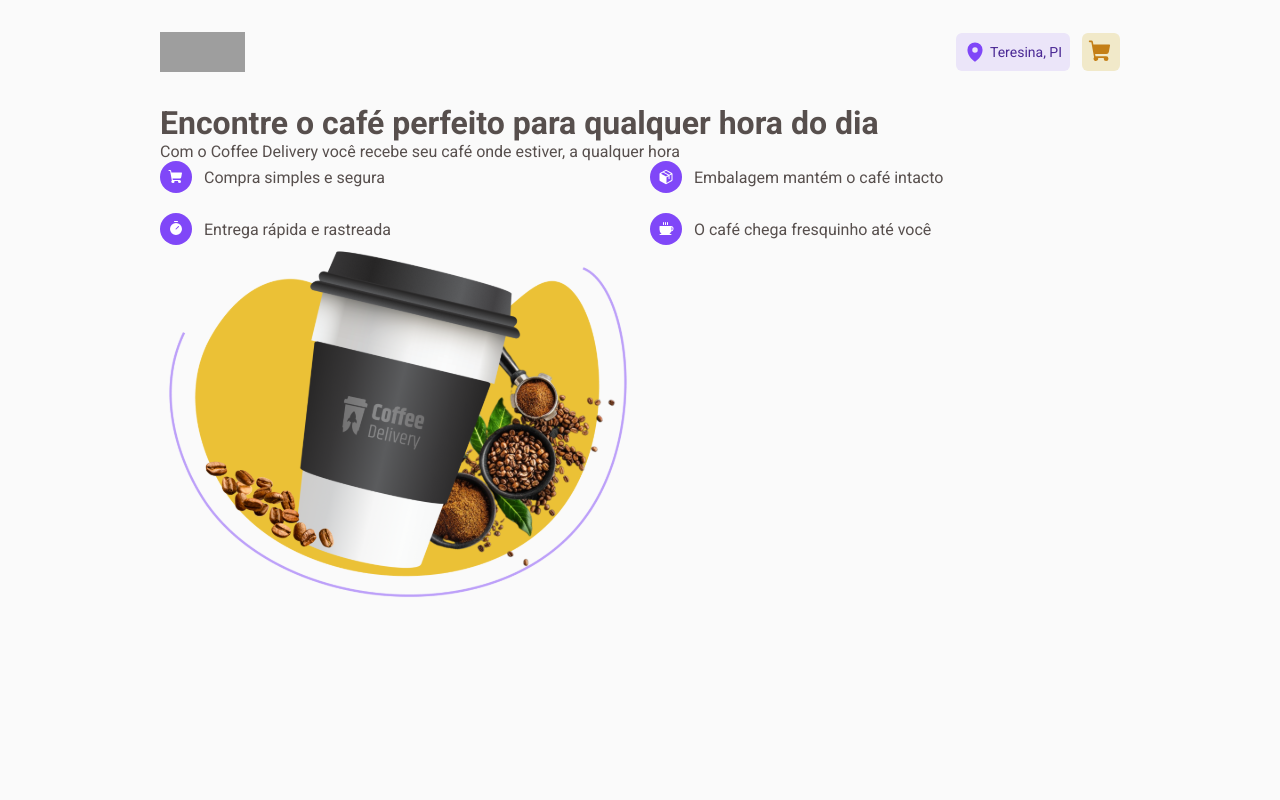
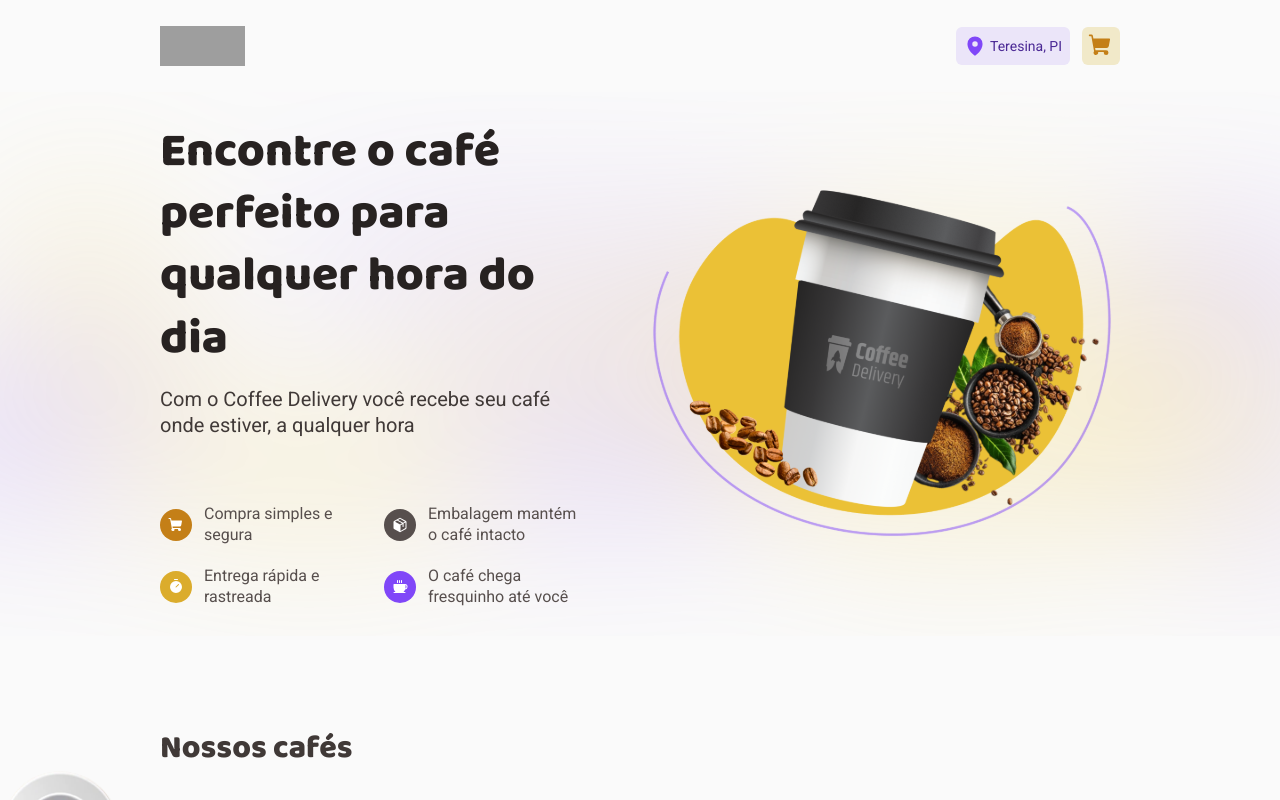
Before and after one commit to mateusrc-dev/coffe-delivery, a React (Vite) app: page / in a window 1280 px wide. Built offline with nearby package versions, Linux system fonts and the light colour scheme; grey boxes are pictures that could not be loaded.

Commit message:
create componente Coffee

```diff
--- /dev/null
+++ b/src/components/Coffee/index.tsx
@@ -0,0 +1,39 @@
+import { Minus, Plus, ShoppingCart } from 'phosphor-react'
+import { Button } from '../Button'
+import { Container } from './styles'
+
+interface CoffeeProps {
+  tags: string[]
+  title: string
+  description: string
+  price: string
+  img: string
+}
+
+export function Coffee({ tags, title, description, price, img }: CoffeeProps) {
+  return (
+    <Container>
+      <img className="img" src={img} alt="imagem do café" />
+      <div className="tags">
+        {tags.map((tag) => (
+          <div className="tag" key={String(tag)}>
+            <p>{tag}</p>
+          </div>
+        ))}
+      </div>
+      <h2>{title}</h2>
+      <p>{description}</p>
+      <div className="finishedBuy">
+        <span>R$ {price}</span>
+        <span>
+          <Minus />
+          1
+          <Plus />
+        </span>
+        <Button variant="primary" variantSvg="colorSvgOne">
+          <ShoppingCart weight="fill" />
+        </Button>
+      </div>
+    </Container>
+  )
+}
--- /dev/null
+++ b/src/components/Coffee/styles.ts
@@ -0,0 +1,3 @@
+import styled from 'styled-components'
+
+export const Container = styled.div``
--- a/src/components/Header/styles.ts
+++ b/src/components/Header/styles.ts
@@ -5,6 +5,7 @@
   align-items: center;
   justify-content: space-between;
   height: 6.5rem;
+  padding: 0 10rem;
   .logo {
     width: 5.3125rem;
     height: 2.5rem;
--- /dev/null
+++ b/src/components/HeaderContainer/index.tsx
@@ -0,0 +1,48 @@
+import { Container, HomeHeader, ItemContainer } from './styles'
+import Imagem from '../../assets/Imagem.svg'
+import { Coffee, Package, ShoppingCart, Timer } from 'phosphor-react'
+
+export function HeaderContainer() {
+  return (
+    <Container>
+      <HomeHeader>
+        <div className="main">
+          <div className="content">
+            <h1>Encontre o café perfeito para qualquer hora do dia</h1>
+            <p>
+              Com o Coffee Delivery você recebe seu café onde estiver, a
+              qualquer hora
+            </p>
+          </div>
+          <div className="wrapper">
+            <ItemContainer variant="#C47F17">
+              <div className="icon">
+                <ShoppingCart weight="fill" size={16} color="#ffffff" />
+              </div>
+              <p>Compra simples e segura</p>
+            </ItemContainer>
+            <ItemContainer variant="#574F4D">
+              <div className="icon">
+                <Package weight="fill" size={16} color="#ffffff" />
+              </div>
+              <p>Embalagem mantém o café intacto</p>
+            </ItemContainer>
+            <ItemContainer variant="#DBAC2C">
+              <div className="icon">
+                <Timer weight="fill" size={16} color="#ffffff" />
+              </div>
+              <p>Entrega rápida e rastreada</p>
+            </ItemContainer>
+            <ItemContainer variant="#8047F8">
+              <div className="icon">
+                <Coffee weight="fill" size={16} color="#ffffff" />
+              </div>
+              <p>O café chega fresquinho até você</p>
+            </ItemContainer>
+          </div>
+        </div>
+        <img src={Imagem} alt="imagem de um copo com o nome coffe delivery" />
+      </HomeHeader>
+    </Container>
+  )
+}
--- /dev/null
+++ b/src/components/HeaderContainer/styles.ts
@@ -0,0 +1,62 @@
+import styled from 'styled-components'
+import BackgroundLogo from '../../assets/Background.svg'
+
+export const Container = styled.header``
+
+export const HomeHeader = styled.header`
+  display: flex;
+  align-items: center;
+  justify-content: space-between;
+  gap: 3.5rem;
+  height: 34rem;
+  padding: 0 10rem;
+  background-image: url(${BackgroundLogo});
+  background-repeat: no-repeat;
+  background-position: center;
+  background-size: cover;
+  .content {
+    margin-bottom: 4.125rem;
+    h1 {
+      font-family: 'Baloo 2';
+      font-weight: 800;
+      font-size: 3rem;
+      line-height: 1.3;
+      color: ${(props) => props.theme['brown-300']};
+      margin-bottom: 1rem;
+    }
+    p {
+      font-weight: 400;
+      font-size: 1.25rem;
+      line-height: 1.3;
+      color: ${(props) => props.theme['brown-200']};
+    }
+  }
+  .wrapper {
+    display: grid;
+    grid-template-columns: 1fr 1fr;
+    gap: 1.25rem;
+  }
+`
+interface itemsProps {
+  variant: string
+}
+
+export const ItemContainer = styled.div<itemsProps>`
+  display: flex;
+  align-items: center;
+  gap: 0.75rem;
+  p {
+    font-weight: 400;
+    line-height: 1.3;
+    color: ${(props) => props.theme['brown-100']};
+  }
+  .icon {
+    display: flex;
+    align-items: center;
+    justify-content: center;
+    background: ${(props) => props.variant};
+    min-width: 2rem;
+    min-height: 2rem;
+    border-radius: 50%;
+  }
+`
--- a/src/layouts/DefaultLayout/styles.ts
+++ b/src/layouts/DefaultLayout/styles.ts
@@ -3,5 +3,7 @@
 export const LayoutContainer = styled.div`
   display: flex;
   flex-direction: column;
-  padding: 0 10rem;
+  overflow: hidden;
+  width: 100%;
+  height: 100vh;
 `
--- a/src/pages/Home/index.tsx
+++ b/src/pages/Home/index.tsx
@@ -1,46 +1,22 @@
-import { HomeContainer, HomeHeader } from './styles'
-import Imagem from '../../assets/Imagem.svg'
-import { Coffee, Package, ShoppingCart, Timer } from 'phosphor-react'
+import { Coffee } from '../../components/Coffee'
+import { HeaderContainer } from '../../components/HeaderContainer'
+import { Container } from './styles'
+import CoffeeOne from '../../assets/Coffee.png'
 
 export function Home() {
   return (
-    <HomeContainer>
-      <HomeHeader>
-        <div className="content">
-          <h1>Encontre o café perfeito para qualquer hora do dia</h1>
-          <p>
-            Com o Coffee Delivery você recebe seu café onde estiver, a qualquer
-            hora
-          </p>
-          <div className="wrapper">
-            <div className="item">
-              <div className="icon">
-                <ShoppingCart weight="fill" size={16} color="#ffffff" />
-              </div>
-              <p>Compra simples e segura</p>
-            </div>
-            <div className="item">
-              <div className="icon">
-                <Package weight="fill" size={16} color="#ffffff" />
-              </div>
-              <p>Embalagem mantém o café intacto</p>
-            </div>
-            <div className="item">
-              <div className="icon">
-                <Timer weight="fill" size={16} color="#ffffff" />
-              </div>
-              <p>Entrega rápida e rastreada</p>
-            </div>
-            <div className="item">
-              <div className="icon">
-                <Coffee weight="fill" size={16} color="#ffffff" />
-              </div>
-              <p>O café chega fresquinho até você</p>
-            </div>
-          </div>
-        </div>
-        <img src={Imagem} alt="imagem de um copo com o nome coffe delivery" />
-      </HomeHeader>
-    </HomeContainer>
+    <Container>
+      <HeaderContainer />
+      <h2>Nossos cafés</h2>
+      <div className="cofes">
+        <Coffee
+          tags={['TRADICIONAL']}
+          img={CoffeeOne}
+          title="Expresso Tradicional"
+          description="O tradicional café feito com água quente e grãos moídos"
+          price="9,90"
+        />
+      </div>
+    </Container>
   )
 }
--- a/src/pages/Home/styles.ts
+++ b/src/pages/Home/styles.ts
@@ -1,24 +1,15 @@
 import styled from 'styled-components'
 
-export const HomeContainer = styled.div``
-export const HomeHeader = styled.header`
-  .wrapper {
-    display: grid;
-    grid-template-columns: 1fr 1fr;
-    gap: 1.25rem;
-  }
-  .item {
-    display: flex;
-    align-items: center;
-    gap: 0.75rem;
-    .icon {
-      display: flex;
-      align-items: center;
-      justify-content: center;
-      background: ${(props) => props.theme['purple-200']};
-      width: 2rem;
-      height: 2rem;
-      border-radius: 50%;
-    }
+export const Container = styled.div`
+  height: 100vh;
+  overflow-y: scroll;
+  h2 {
+    padding: 0 10rem;
+    margin-top: 5.75rem;
+    font-family: 'Baloo 2';
+    font-weight: 800;
+    font-size: 2rem;
+    line-height: 1.3;
+    color: ${(props) => props.theme['brown-200']};
   }
 `
--- a/src/styles/global.ts
+++ b/src/styles/global.ts
@@ -15,6 +15,9 @@
   body {
     background: ${(props) => props.theme['gray-100']};
     color: ${(props) => props.theme['brown-100']};
+    overflow: hidden;
+    width: 100%;
+    height: 100vh;
   }
 
   body, input, button {
```
Also changed, not shown: src/assets/Background.svg (added), src/assets/Coffee.png (added).
